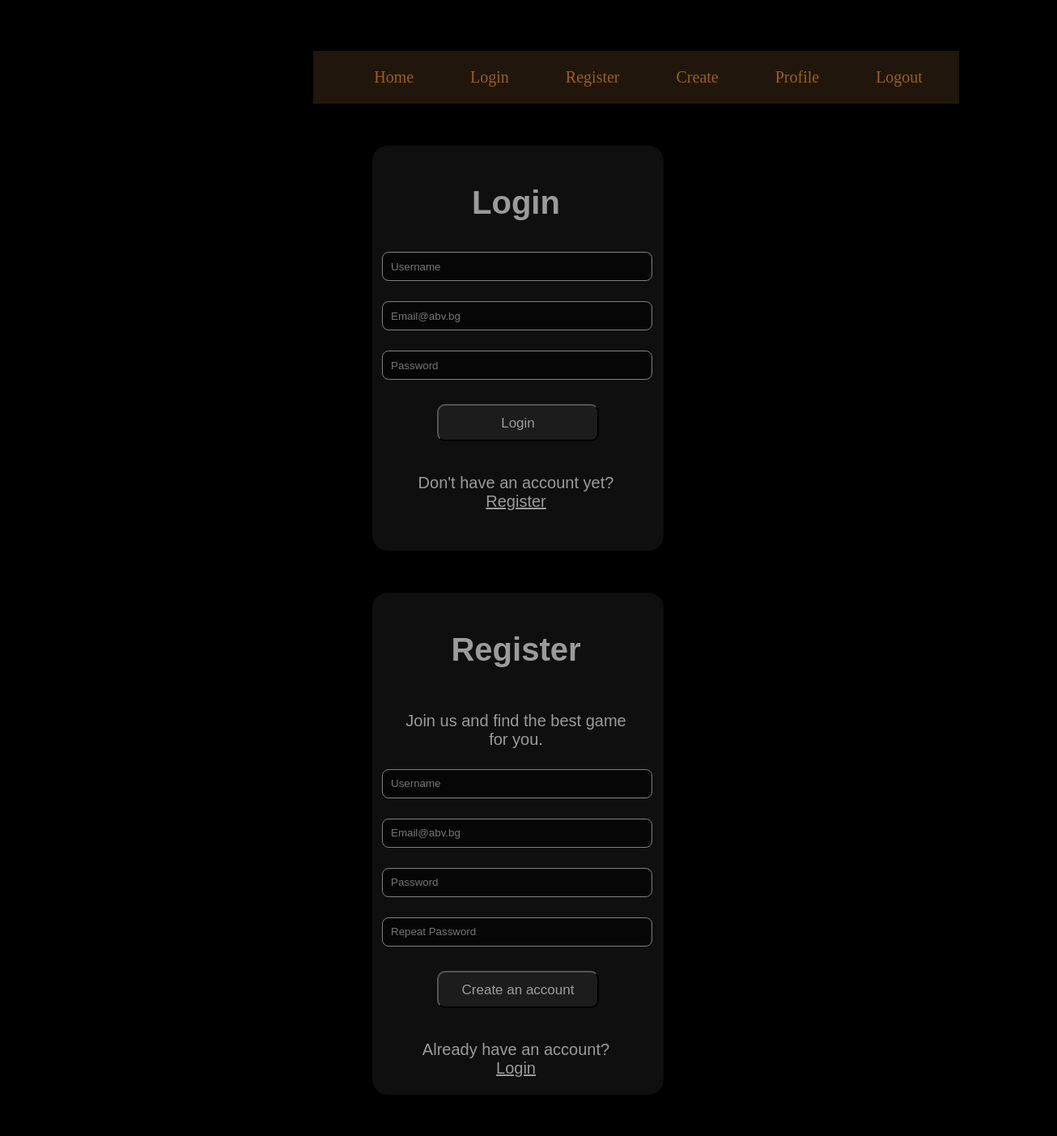
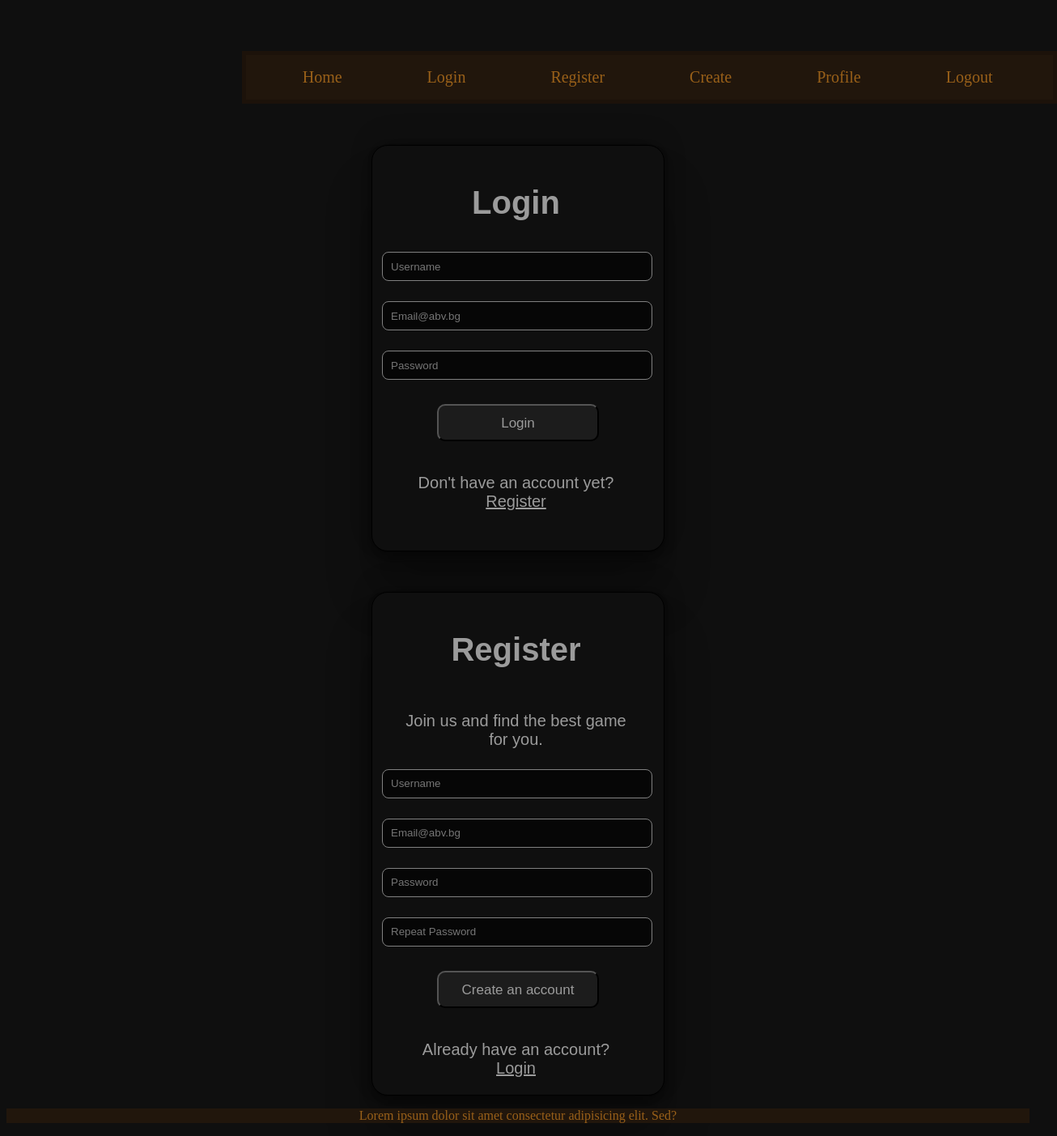
Before and after one commit to CraXWaR/Angular, an Angular app in the folder project/gamesWorld/: page / in a window 1280 px wide. Shown: the whole page at 81% size, 1306 px wide, since content can reach past the window. Built offline with nearby package versions, Linux system fonts and the light colour scheme.

Commit message:
Styling a bit footer

```diff
--- a/project/gamesWorld/src/app/core/footer/footer.component.css
+++ b/project/gamesWorld/src/app/core/footer/footer.component.css
@@ -0,0 +1,8 @@
+footer {
+    background-color: #21160c;
+    text-align: center;
+}
+
+p {
+    color: #996019;
+}
--- a/project/gamesWorld/src/app/core/footer/footer.component.html
+++ b/project/gamesWorld/src/app/core/footer/footer.component.html
@@ -1 +1,5 @@
-<p>footer works!</p>
+<footer>
+    <div>
+        <p>Lorem ipsum dolor sit amet consectetur adipisicing elit. Sed?</p>
+    </div>
+</footer>
--- a/project/gamesWorld/src/app/core/header/header.component.css
+++ b/project/gamesWorld/src/app/core/header/header.component.css
@@ -1,9 +1,10 @@
 nav {
+    position: center;
     width: fit-content;
     margin-top: 5%;
-    margin-left: 30%;
+    margin-left: 23%;
     display: block;
-    border: 5px solid #21160c;
+    border: 5px solid #1c120a;
     background-color: #21160c;
 }
 
@@ -15,7 +16,7 @@ ul {
 
 ul li {
     font-size: 20px;
-    padding-right: 40px;
+    padding-right: 75px;
     margin-left: 30px;
 
 }
--- a/project/gamesWorld/src/styles.css
+++ b/project/gamesWorld/src/styles.css
@@ -1,4 +1,4 @@
 /* You can add global styles to this file, and also import other style files */
 body {
-    background-color: black;
+    background-color: #0f0f0f;
 }
```
